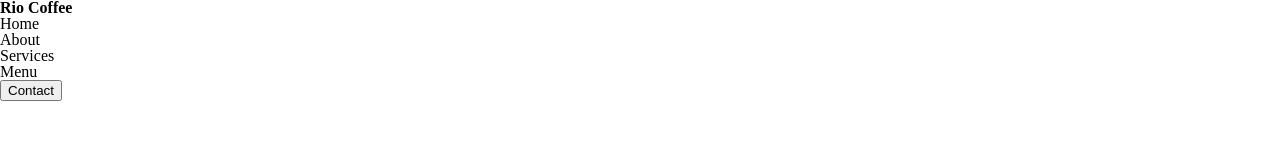
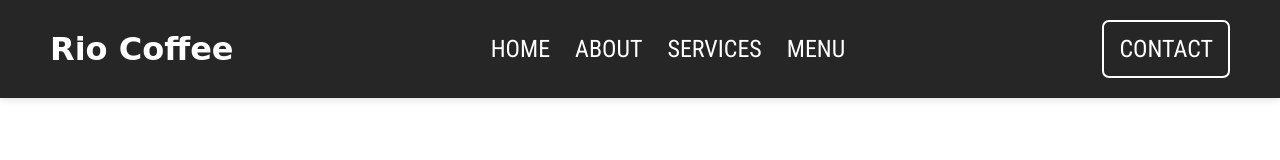
Before and after one commit to kiz0r/flex-menu, a plain HTML site: page index.html in a window 1280 px wide. Drawn offline with Linux system fonts and the light colour scheme; a web font is replaced by a local one.

Commit message:
add styles to all menu items

```diff
--- a/css/style.css
+++ b/css/style.css
@@ -1,8 +1,45 @@
-html,
-body {
-  height: 100%;
-}
-
 * {
   box-sizing: border-box;
 }
+
+.navMenu {
+  display: flex;
+  justify-content: space-between;
+  align-items: center;
+  padding: 20px 50px;
+  box-shadow: 0 1px 8px #ddd;
+  background: #262626;
+  color: #fff;
+}
+
+.logo {
+  font-size: 32px;
+  font-family: "Fuzzy Bubbles", cursive;
+}
+
+.menu {
+  display: flex;
+}
+
+.menuItem {
+  margin-left: 25px;
+}
+
+.firstItem {
+  margin-left: 0;
+}
+
+.contact,
+.menuItem > a {
+  text-decoration: none;
+  color: inherit;
+  font-family: "Roboto Condensed", sans-serif;
+  text-transform: uppercase;
+  font-size: 24px;
+}
+
+.contact {
+  padding: 15px;
+  border: 2px solid #fff;
+  border-radius: 7px;
+}
--- a/index.html
+++ b/index.html
@@ -17,15 +17,23 @@
     <title>Flex Menu</title>
   </head>
   <body>
-    <nav class="nav-menu">
+    <nav class="navMenu">
       <h1 class="logo">Rio Coffee</h1>
       <ul class="menu">
-        <li class="menuItem">Home</li>
-        <li class="menuItem">About</li>
-        <li class="menuItem">Services</li>
-        <li class="menuItem">Menu</li>
+        <li class="menuItem firstItem">
+          <a href="#">Home</a>
+        </li>
+        <li class="menuItem">
+          <a href="#">About</a>
+        </li>
+        <li class="menuItem">
+          <a href="#">Services</a>
+        </li>
+        <li class="menuItem">
+          <a href="#">Menu</a>
+        </li>
       </ul>
-      <button class="contact">Contact</button>
+      <a href="#" class="contact">contact</a>
     </nav>
   </body>
 </html>
```
